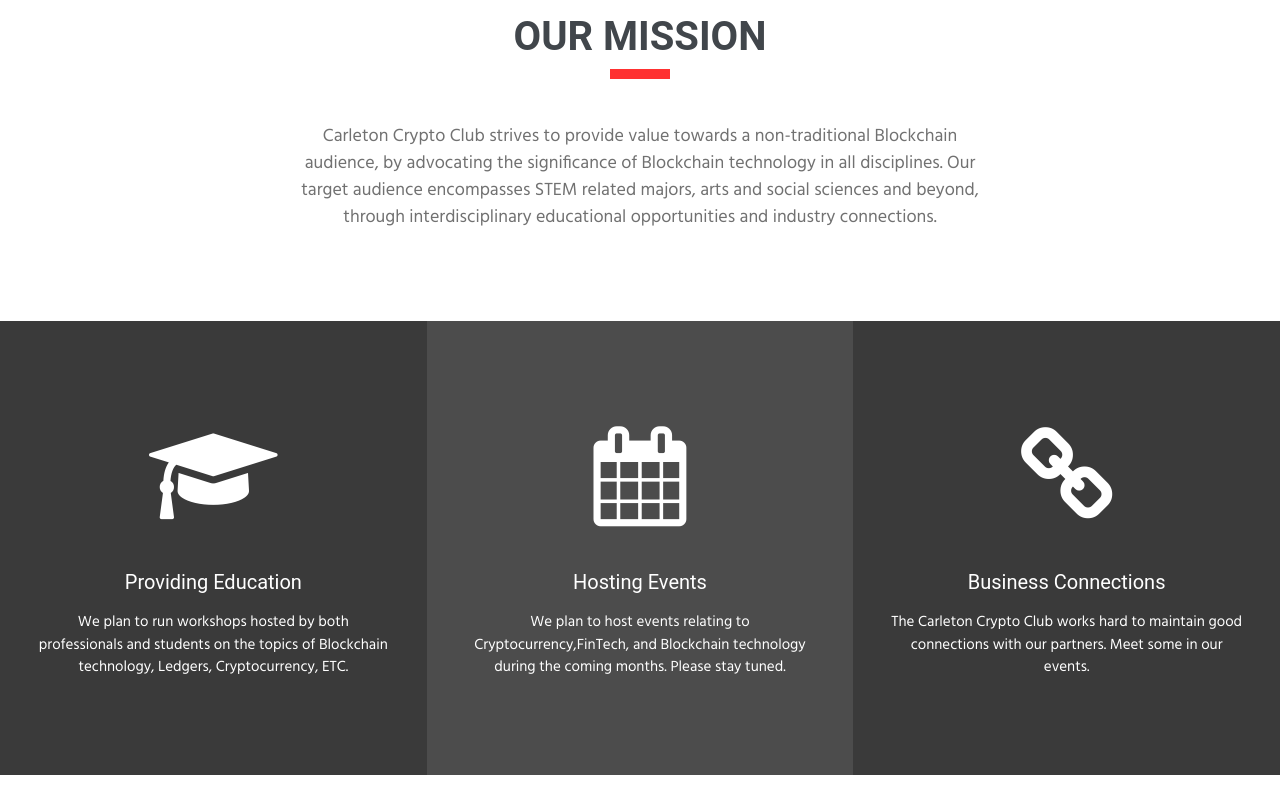
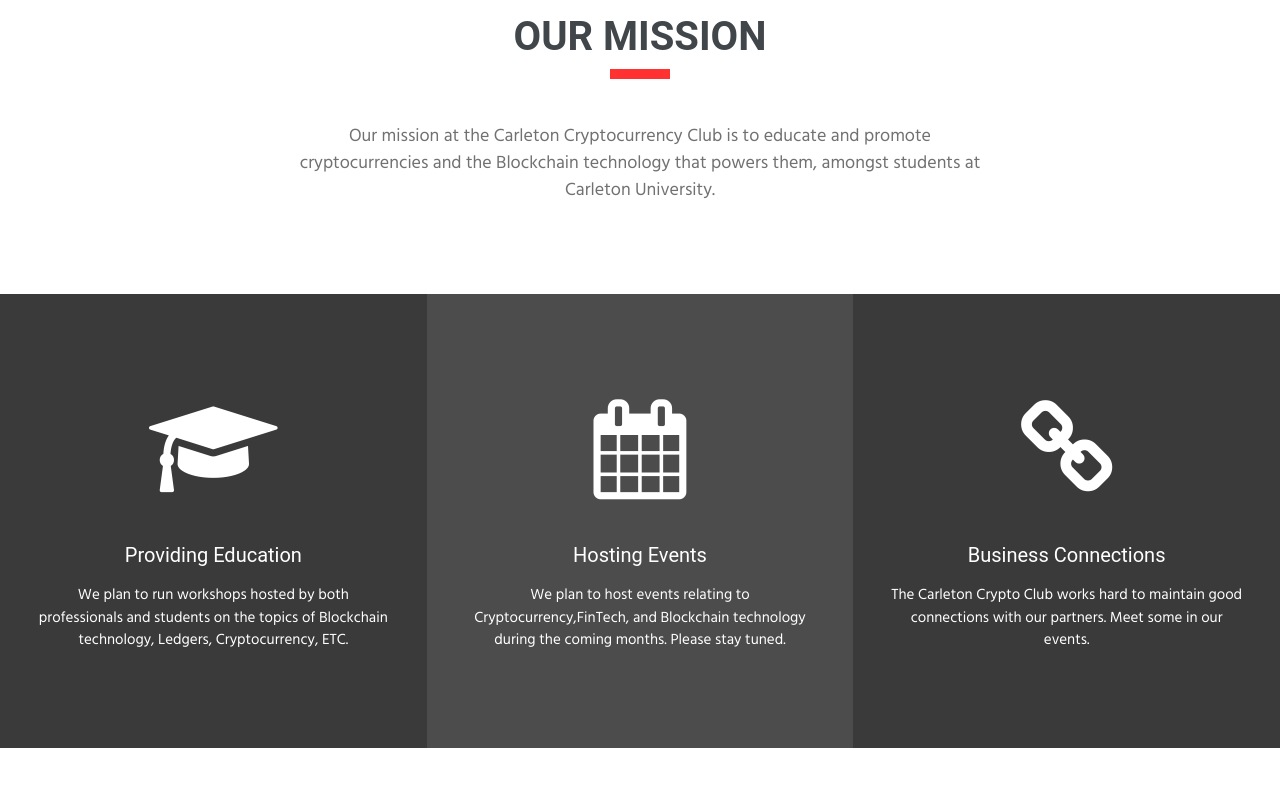
Before and after one commit to CarletonCryptoClub/CarletonCryptoClub.github.io, a plain HTML site: page index.html in a window 1280 px wide. Shown: the part 840-1640 px from the top of the page. Drawn offline with Linux system fonts and the light colour scheme.

Commit message:
Changed Mission Statement
Changed by Dylan

```diff
--- a/index.html
+++ b/index.html
@@ -91,7 +91,7 @@ License URL: https://creativecommons.org/licenses/by/4.0/
           <div class="col-md-12">
             <h1 class="wow fadeInUp">Our Mission</h1>
             <div class="heading-border"></div><br>
-            <p class="wow fadeInUp" data-wow-delay="0.4s">Carleton Crypto Club strives to provide value towards a non-traditional Blockchain audience, by advocating the significance of Blockchain technology in all disciplines. Our target audience encompasses STEM related majors, arts and social sciences and beyond, through interdisciplinary educational opportunities and industry connections.  </p>
+            <p class="wow fadeInUp" data-wow-delay="0.4s">Our mission at the Carleton Cryptocurrency Club is to educate and promote cryptocurrencies and the Blockchain technology that powers them, amongst students at Carleton University.  </p>
           </div>
         </div>
       </div>
```
